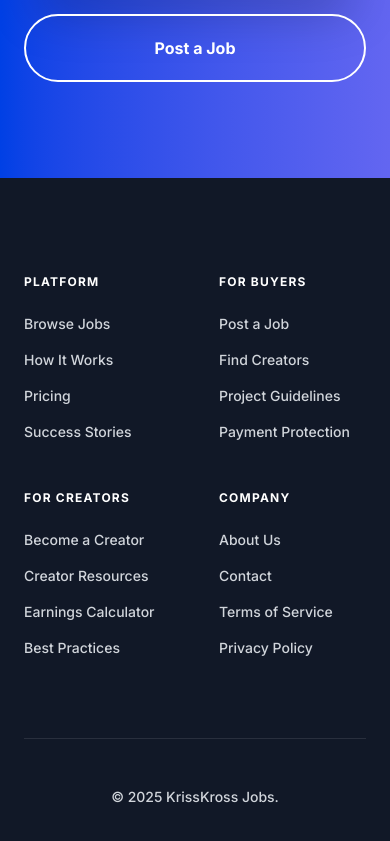
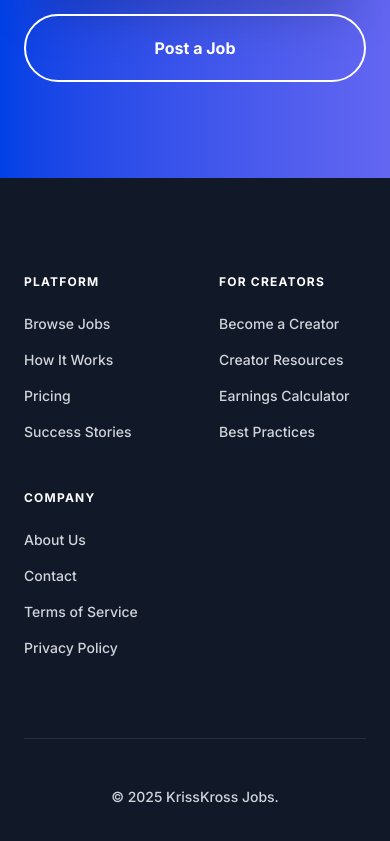
Before and after one commit to Augustas11/krisskross_jobs, a Next.js app: page / in a window 390 px wide. Shown: the part 8703-9544 px from the top of the page. Built offline with nearby package versions, Linux system fonts and the light colour scheme.

Commit message:
remove 'For Buyers' from header, footer, and mobile menu

```diff
--- a/src/app/page.tsx
+++ b/src/app/page.tsx
@@ -205,7 +205,7 @@
 
           {/* Center: Nav links */}
           <div className="hidden lg:flex items-center gap-8 mx-auto">
-            {["Browse Jobs", "How It Works", "For Sellers", "For Buyers"].map((item) => (
+            {["Browse Jobs", "How It Works", "For Sellers"].map((item) => (
               <a key={item} href={`#${item.toLowerCase().replace(/\s+/g, '-')}`} className="text-sm font-medium text-slate-600 hover:text-[#0040E5] transition-colors">{item}</a>
             ))}
           </div>
@@ -491,14 +491,7 @@
                 ))}
               </ul>
             </div>
-            <div>
-              <h4 className="mb-6 font-bold text-white uppercase text-xs tracking-widest">For Buyers</h4>
-              <ul className="space-y-4 text-sm font-medium">
-                {["Post a Job", "Find Creators", "Project Guidelines", "Payment Protection"].map(l => (
-                  <li key={l}><a href="#" className="hover:text-white transition-colors">{l}</a></li>
-                ))}
-              </ul>
-            </div>
+
             <div>
               <h4 className="mb-6 font-bold text-white uppercase text-xs tracking-widest">For Creators</h4>
               <ul className="space-y-4 text-sm font-medium">
@@ -720,7 +713,7 @@
             <button onClick={() => setMobileMenuOpen(false)}><X className="h-6 w-6" /></button>
           </div>
           <div className="mt-12 space-y-8">
-            {["Browse Jobs", "How It Works", "For Sellers", "For Buyers", "Pricing", "About Us"].map(l => (
+            {["Browse Jobs", "How It Works", "For Sellers", "Pricing", "About Us"].map(l => (
               <a key={l} href="#" onClick={() => setMobileMenuOpen(false)} className="block text-2xl font-black text-slate-900">{l}</a>
             ))}
             <div className="pt-8 space-y-4">
```
